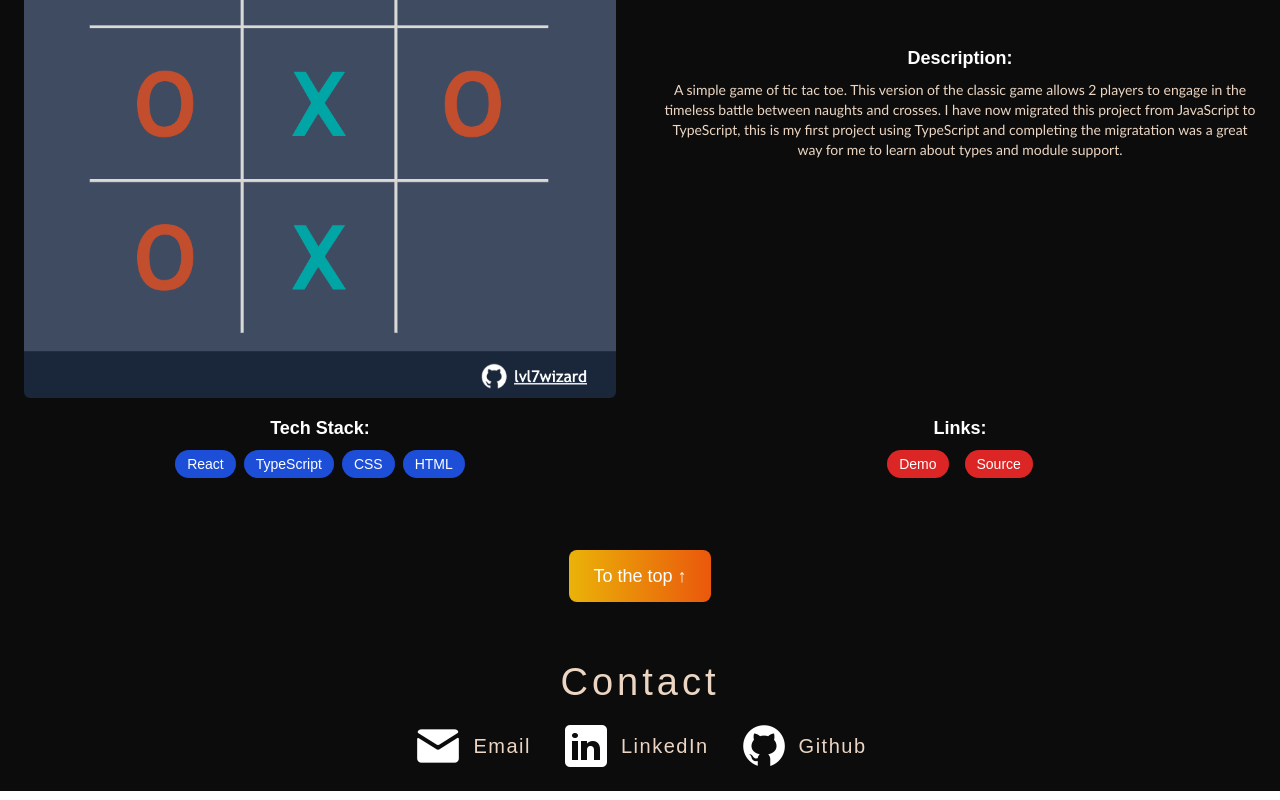
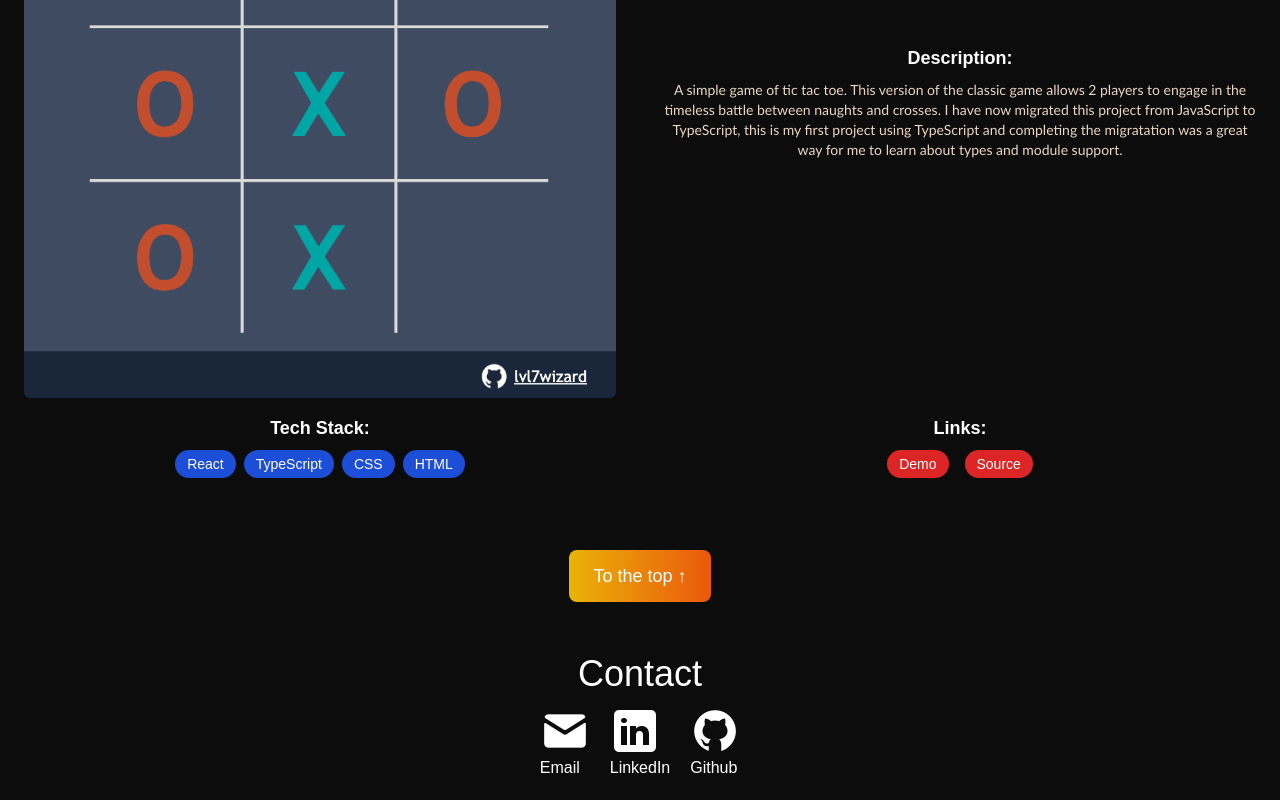
Before and after one commit to lvl7wizard/portfolio, a React (Vite) app: page / in a window 1280 px wide. Shown: the part 4010-4810 px from the top of the page. Built offline with nearby package versions, Linux system fonts and the light colour scheme.

Commit message:
refactors Contact component using tailwind

```diff
--- a/src/components/Contact/Contact.jsx
+++ b/src/components/Contact/Contact.jsx
@@ -1,16 +1,14 @@
 import { getImageUrl } from "../../utils";
-import styles from "./Contact.module.css";
 
 export const Contact = () => {
   return (
-    <footer id="contact" className={styles.container}>
-      <div className={styles.text}>
-        <h2>Contact</h2>
-        {/* <p>Feel free to reach out!</p> */}
+    <footer id="contact" className="text-white flex flex-col items-center m-5 gap-3">
+      <div className="">
+        <h2 className="text-4xl">Contact</h2>
       </div>
-      <ul className={styles.links}>
+      <ul className="flex gap-5">
         <li>
-          <a href="mailto:dave.j.judge@gmail.com" target="_blank" className={styles.link}>
+          <a href="mailto:dave.j.judge@gmail.com" target="_blank" className="">
             {" "}
             <img src={getImageUrl("contact/emailIcon.png")} alt="Email icon" />
             Email
@@ -19,7 +17,7 @@ export const Contact = () => {
         <li>
           <a
             href="https://www.linkedin.com/in/dave-judge-ba9a37247" target="_blank"
-            className={styles.link}
+            className=""
           >
             {" "}
             <img
@@ -30,7 +28,7 @@ export const Contact = () => {
           </a>
         </li>
         <li>
-          <a href="https://www.github.com/lvl7wizard" target="_blank" className={styles.link}>
+          <a href="https://www.github.com/lvl7wizard" target="_blank" className="">
             <img
               src={getImageUrl("contact/githubIcon.png")}
               alt="GitHub icon"
--- a/src/components/Contact/Contact.module.css
+++ /dev/null
@@ -1,61 +0,0 @@
-@import "../../vars.css";
-
-.container {
-  color: var(--color-text);
-  display: flex;
-  flex-direction: column;
-  align-items: center;
-  padding: 20px 10%;
-  gap: 10px;
-  position: relative;
-  z-index: 1;
-}
-
-.text h2 {
-  font-size: 38px;
-  font-weight: 400;
-  letter-spacing: 4px;
-}
-
-.text p {
-  font-size: 400;
-  font-weight: 400;
-  letter-spacing: 2px;
-}
-
-.links {
-  display: flex;
-  flex-direction: row;
-  flex-wrap: wrap;
-  justify-content: center;
-  list-style: none;
-  gap: 30px;
-}
-
-.link {
-  display: flex;
-  align-items: center;
-  gap: 10px;
-  color: var(--color-text);
-  text-decoration: none;
-  font-size: 20px;
-  font-weight: 400;
-  letter-spacing: 1.5px;
-}
-
-@media screen and (max-width: 830px) {
-  .container {
-    flex-direction: column;
-    gap: 23px;
-  }
-
-  .text {
-    display: flex;
-    flex-direction: column;
-    align-items: center;
-  }
-
-  .links {
-    align-items: center;
-  }
-}
```
